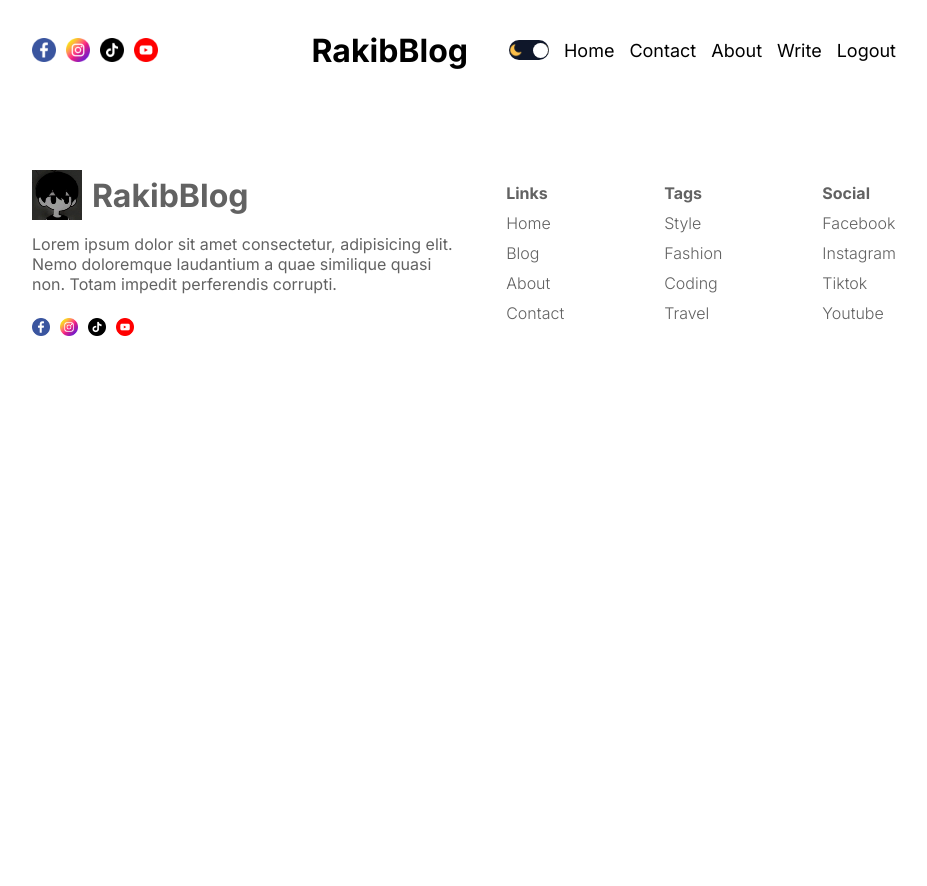
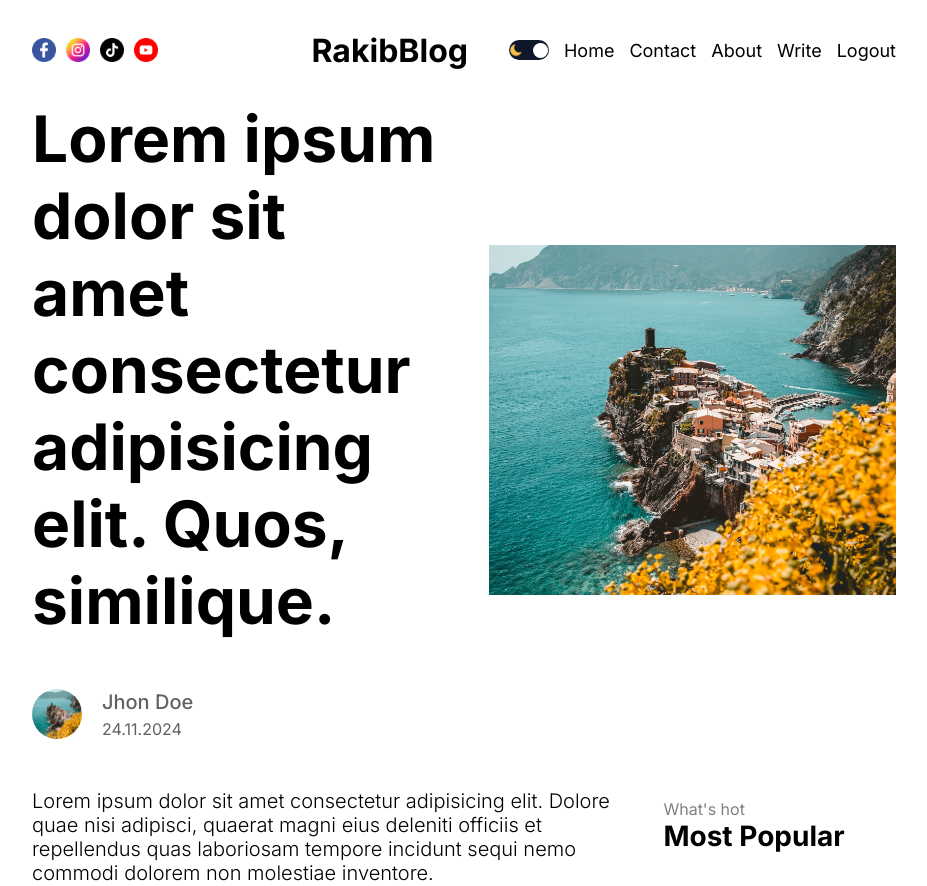
Before and after one commit to RakibMERNDev/rakib-blog, a Next.js app: page /about in a window 1280 px wide. Shown: the top 886 px of the page, without its empty margins (176-1103 px from the left). Before the commit the page ends 800 px from the top, so only its background shows below. Built offline with nearby package versions, Linux system fonts and the light colour scheme.

Commit message:
Add SinglePage component with layout, styling, and comments section

```diff
--- a/src/app/[slug]/page.jsx
+++ b/src/app/[slug]/page.jsx
@@ -1,11 +1,61 @@
-import React from 'react';
+import Menu from "@/components/Menu/Menu";
+import styles from "./singlePage.module.css";
+import Image from "next/image";
 
 const SinglePage = () => {
-    return (
-        <div>
-
+  return (
+    <div className={styles.container}>
+      <div className={styles.infoContainer}>
+        <div className={styles.textContainer}>
+          <h1 className={styles.title}>
+            Lorem ipsum dolor sit amet consectetur adipisicing elit. Quos,
+            similique.
+          </h1>
+          <div className={styles.user}>
+            <div className={styles.userImageContainer}>
+              <Image src="/p1.jpeg" alt="" fill className={styles.avatar} />
+            </div>
+            <div className={styles.userTextContainer}>
+              <span className={styles.username}>Jhon Doe</span>
+              <span className={styles.date}>24.11.2024</span>
+            </div>
+          </div>
         </div>
-    );
+        <div className={styles.imageContainer}>
+          <Image src="/p1.jpeg" alt="" fill className={styles.image} />
+        </div>
+      </div>
+      <div className={styles.content}>
+        <div className={styles.post}>
+          <div className={styles.description}>
+            <p>
+              Lorem ipsum dolor sit amet consectetur adipisicing elit. Dolore
+              quae nisi adipisci, quaerat magni eius deleniti officiis et
+              repellendus quas laboriosam tempore incidunt sequi nemo commodi
+              dolorem non molestiae inventore.
+            </p>
+            <h2>
+              Lorem ipsum dolor sit amet consectetur adipisicing elit. Beatae,
+              ducimus!
+            </h2>
+            <p>
+              Lorem ipsum dolor sit amet consectetur adipisicing elit. Dolore
+              quae nisi adipisci, quaerat magni eius deleniti officiis et
+              repellendus quas laboriosam tempore incidunt sequi nemo commodi
+              dolorem non molestiae inventore.
+            </p>
+            <p>
+              Lorem ipsum dolor sit amet consectetur adipisicing elit. Dolore
+              quae nisi adipisci, quaerat magni eius deleniti officiis et
+              repellendus quas laboriosam tempore incidunt sequi nemo commodi
+              dolorem non molestiae inventore.
+            </p>
+          </div>
+        </div>
+        <Menu />
+      </div>
+    </div>
+  );
 };
 
 export default SinglePage;
--- a/src/app/[slug]/singlePage.module.css
+++ b/src/app/[slug]/singlePage.module.css
@@ -0,0 +1,74 @@
+.container {
+}
+
+.infoContainer {
+  display: flex;
+  align-items: center;
+  gap: 50px;
+}
+
+.textContainer {
+  flex: 1;
+}
+
+.title{
+    font-size: 64px;
+    margin-bottom: 50px;
+}
+
+.user{
+    display: flex;
+    align-items: center;
+    gap: 20px;
+}
+
+.avatar{
+    border-radius: 50%;
+    object-fit: cover;
+}
+
+.userTextContainer{
+    display: flex;
+    flex-direction: column;
+    gap: 5px;
+    color: var(--softTextColor);
+}
+
+.username{
+    font-size: 20px;
+    font-weight: 500;
+}
+
+.userImageContainer{
+    width: 50px;
+    height: 50px;
+    position: relative;
+}
+
+
+.imageContainer {
+  flex: 1;
+  height: 350px;
+  position: relative;
+}
+
+.image{
+    object-fit: cover;
+}
+
+
+.content{
+    display: flex;
+    gap: 50px;
+}
+
+.post{
+    flex: 5;
+    margin-top: 50px;
+}
+
+.description p{
+    font-size: 20px;
+    font-weight: 300;
+    margin-bottom: 20px;
+}
--- /dev/null
+++ b/src/components/comments/Comments.jsx
@@ -0,0 +1,6 @@
+import styles from "./comments.module.css";
+const Comments = () => {
+  return <div>Comments</div>;
+};
+
+export default Comments;
```
Also changed, not shown: src/components/comments/comments.module.css (added).
